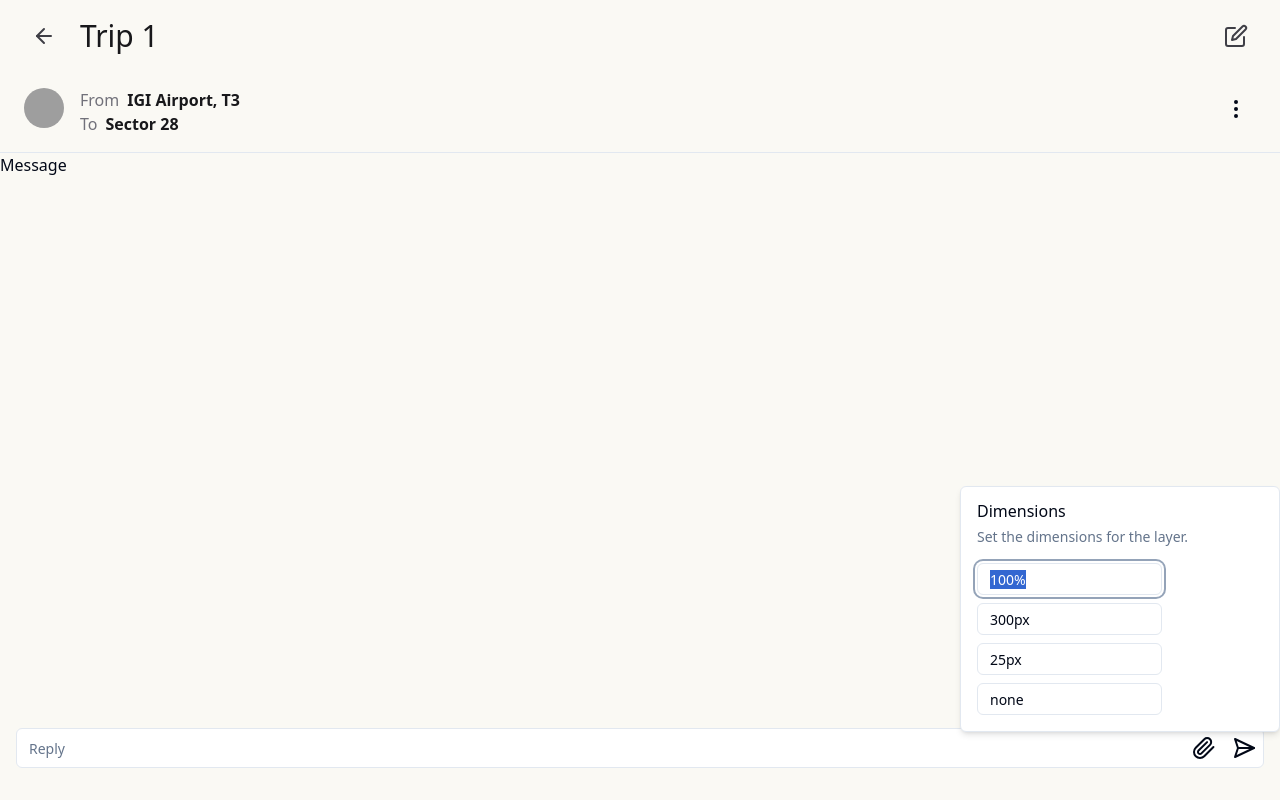
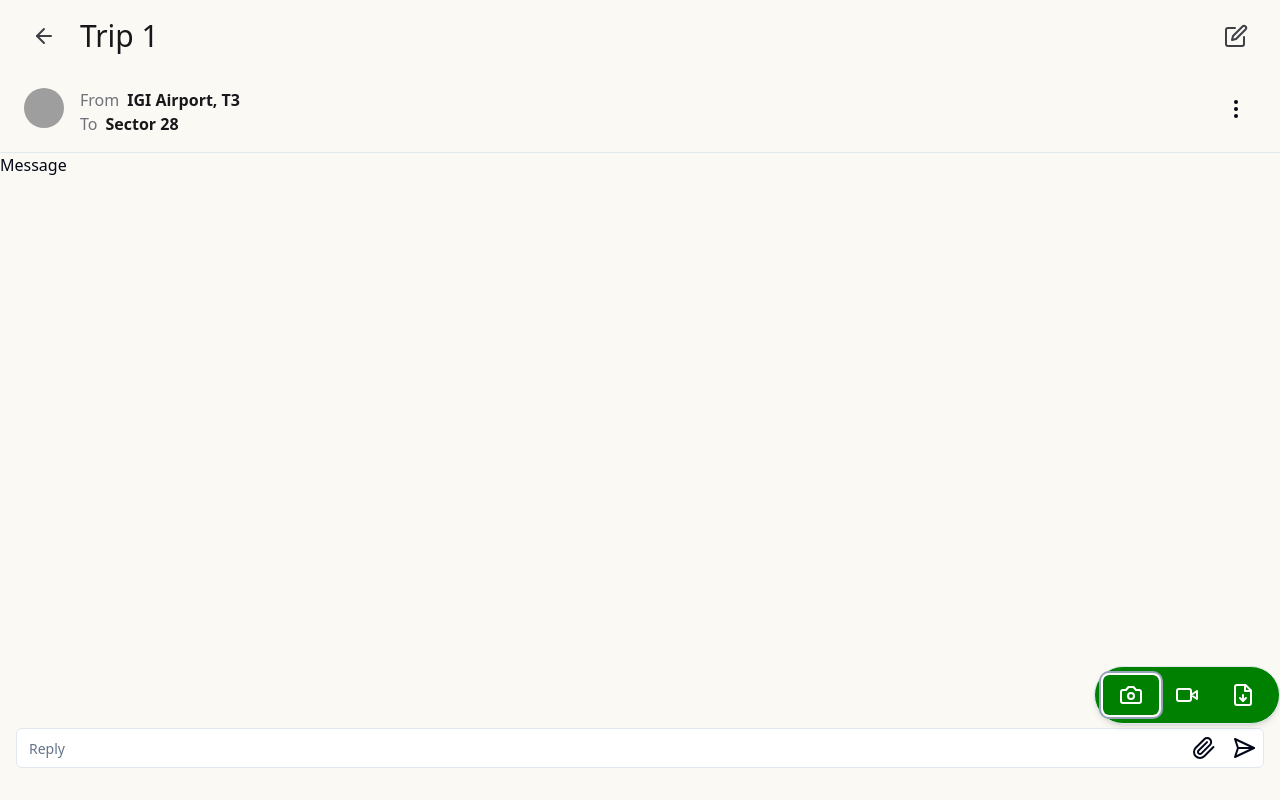
Before and after one commit to ganeshamtailor/CoRider, a React (Vite) app: page / in a window 1280 px wide. Both pictures are taken after a click on the icon 1204 px from the left and 748 px from the top of the page. Built offline with nearby package versions, Linux system fonts and the light colour scheme; grey boxes are pictures that could not be loaded.

Commit message:
implemented popover feature

```diff
--- a/src/components/Clip.tsx
+++ b/src/components/Clip.tsx
@@ -1,62 +1,32 @@
-import { FC } from 'react'
-import { Paperclip } from "lucide-react";
-import { Input } from "@/components/ui/input"
-
+import { FC } from "react";
+import { Paperclip, Camera, Video, FileDown } from "lucide-react";
+import { Button } from "@/components/ui/button";
 import {
   Popover,
   PopoverContent,
   PopoverTrigger,
-} from "@/components/ui/popover"
-interface AttachProps {
-
-}
+} from "@/components/ui/popover";
+interface AttachProps {}
 
 const Clip: FC<AttachProps> = ({}) => {
-  return <Popover>
-  <PopoverTrigger asChild>
-  <Paperclip />
-  </PopoverTrigger>
-  <PopoverContent className="w-80">
-    <div className="grid gap-4">
-      <div className="space-y-2">
-        <h4 className="font-medium leading-none">Dimensions</h4>
-        <p className="text-sm text-muted-foreground">
-          Set the dimensions for the layer.
-        </p>
-      </div>
-      <div className="grid gap-2">
-        <div className="grid grid-cols-3 items-center gap-4">
-          <Input
-            id="width"
-            defaultValue="100%"
-            className="col-span-2 h-8"
-          />
-        </div>
-        <div className="grid grid-cols-3 items-center gap-4">
-          <Input
-            id="maxWidth"
-            defaultValue="300px"
-            className="col-span-2 h-8"
-          />
-        </div>
-        <div className="grid grid-cols-3 items-center gap-4">
-          <Input
-            id="height"
-            defaultValue="25px"
-            className="col-span-2 h-8"
-          />
-        </div>
-        <div className="grid grid-cols-3 items-center gap-4">
-          <Input
-            id="maxHeight"
-            defaultValue="none"
-            className="col-span-2 h-8"
-          />
-        </div>
-      </div>
-    </div>
-  </PopoverContent>
-</Popover>
-}
+  return (
+    <Popover>
+      <PopoverTrigger asChild>
+        <Paperclip />
+      </PopoverTrigger>
+      <PopoverContent className="flex bg-[#008000] p-2 rounded-full w-45 justify-between mb-2">
+        <Button variant="ghost">
+          <Camera className="text-white w-6 h-6" />
+        </Button>
+        <Button variant="ghost">
+        <Video className="text-white w-6 h-6" />
+        </Button>
+        <Button variant="ghost">
+        <FileDown className="text-white w-6 h-6" />
+        </Button>
+      </PopoverContent>
+    </Popover>
+  );
+};
 
-export default Clip
+export default Clip;
```
